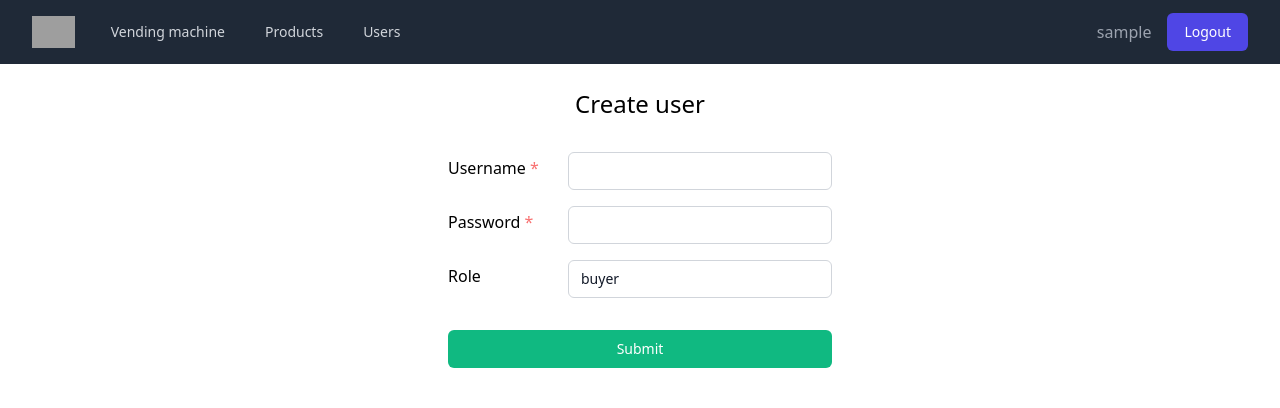
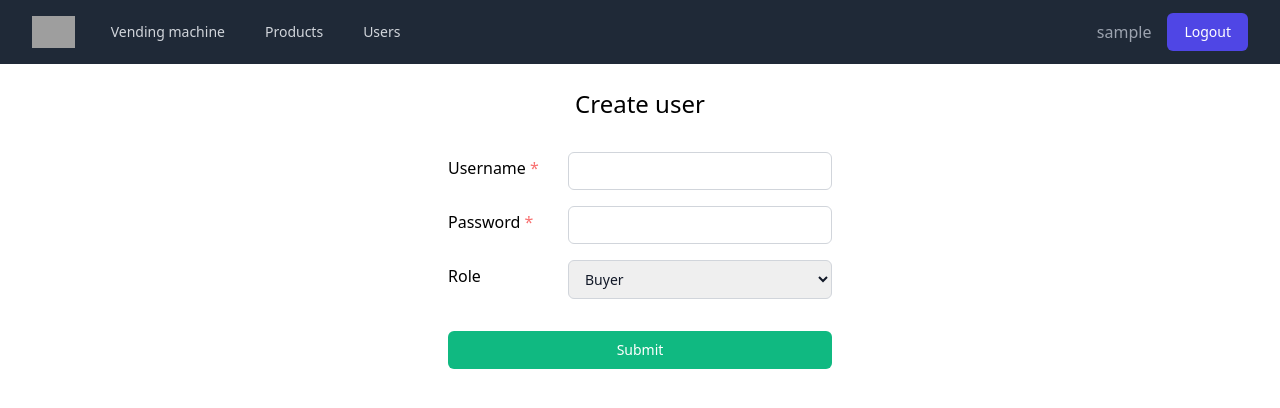
Before and after one commit to boris-10/vending-machine, a React (Create React App) app in the folder packages/frontend/: page /user/create in a window 1280 px wide. Shown: the top 408 px of the page. Built offline with nearby package versions, Linux system fonts and the light colour scheme; sample sign-in values are in the browser's storage; grey boxes are pictures that could not be loaded.

Commit message:
Add formik select element for user role
Remove unused code

```diff
--- a/packages/frontend/src/components/core/ProductForm.tsx
+++ b/packages/frontend/src/components/core/ProductForm.tsx
@@ -22,7 +22,7 @@ function ProductForm(props: ProductFormProps): JSX.Element {
     }
   })
 
-  const { isLoading, isError, data, error, remove } = useQuery(
+  const { isLoading, isError, data, remove } = useQuery(
     'fetchProductById',
     () => axios(`/products/${props.productId}`),
     { enabled: !!props.productId }
--- a/packages/frontend/src/components/core/UserForm.tsx
+++ b/packages/frontend/src/components/core/UserForm.tsx
@@ -22,7 +22,7 @@ function UserForm(props: UserFormProps): JSX.Element {
     }
   })
 
-  const { isLoading, isError, data, error, remove } = useQuery('fetchUserById', () => axios(`/users/${props.userId}`), {
+  const { isLoading, isError, data, remove } = useQuery('fetchUserById', () => axios(`/users/${props.userId}`), {
     enabled: !!props.userId,
   })
 
@@ -102,9 +102,13 @@ function UserForm(props: UserFormProps): JSX.Element {
               <div className="flex flex-col flex-1 ml-6">
                 <Field
                   id="role"
+                  as="select"
                   name="role"
                   className="px-3 py-2 border border-gray-300 placeholder-gray-500 text-gray-900 rounded-md focus:outline-none focus:ring-indigo-500 focus:border-indigo-500 focus:z-10 sm:text-sm"
-                />
+                >
+                  <option value="seller">Seller</option>
+                  <option value="buyer">Buyer</option>
+                </Field>
               </div>
             </div>
 
```
